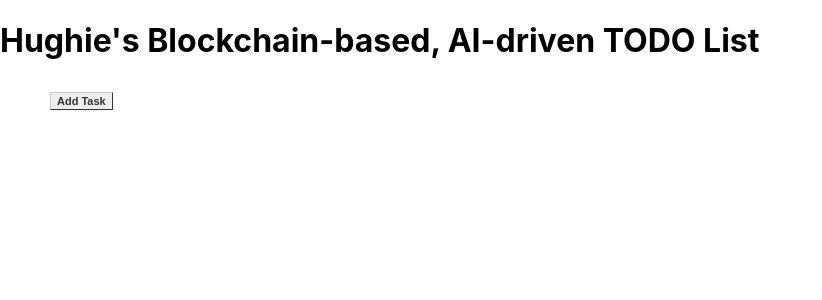
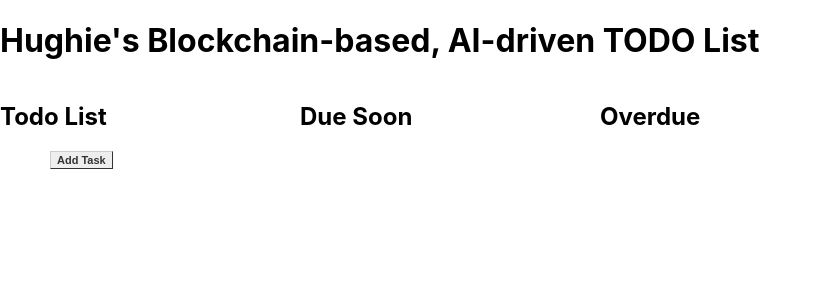
Before and after one commit to hughie-coles/todo-app, a React (Create React App) app: page / in a window 1280 px wide. Shown: the top 300 px of the page, without its empty margins (0-822 px from the left). Built offline with nearby package versions, Linux system fonts and the light colour scheme.

Commit message:
Add overdue and due soon pannels

```diff
--- a/src/App.js
+++ b/src/App.js
@@ -1,10 +1,10 @@
 import './App.css';
 import React from 'react';
 import {Route, Switch} from 'react-router';
-import Listing from './components/listview/Listing';
 import Edit from './components/shared/Edit';
 import { BrowserRouter } from 'react-router-dom';
 import Header from './components/Header';
+import Dashboard from './components/Dashboard'
 
 function App() {
 
@@ -37,7 +37,7 @@ function App() {
                                                           return <Edit {...p} isCopy={true} /> }
                                                   }/>
           <Route path='/create' render={() => <Edit cards={cards} updateCards={updateCardsWithStorage} /> }  />
-          <Route path='/' render={() => <Listing cards={cards} updateCards={updateCardsWithStorage} /> } />
+          <Route path='/' render={() => <Dashboard cards={cards} updateCards={updateCardsWithStorage} /> } />
       </Switch>
     </BrowserRouter>
   )
--- /dev/null
+++ b/src/components/Dashboard.js
@@ -0,0 +1,32 @@
+import Listing from './listview/Listing';
+
+const sortCardsByDateAsc = (cards) => {
+    return cards.sort( (a,b) => new Date(a.dueDate) - new Date(b.dueDate));
+}
+
+const dueInLessThanAWeek = (cards) => {
+    return cards.filter(card => {
+        const today = new Date();
+        const parsedDueDate = new Date(card.dueDate);
+        const weekMinusSevenDays = new Date(parsedDueDate).setDate(parsedDueDate.getDate() - 7);
+        console.log(parsedDueDate);
+        console.log(weekMinusSevenDays);
+        return ( (parsedDueDate - today) >= 0) && ( today - weekMinusSevenDays >= 0) && card.status !== "completed";
+    });
+}
+
+const overdueItems = (cards) => {
+    return cards.filter(card => card.status !== "completed" && ((new Date(card.dueDate) - new Date()) <  0 ));
+}
+
+const Dashboard = (props) => {
+    return (
+    <div style={ { display: "flex", flexDirection: "row" } }>
+        <Listing listTitle={"Todo List"} cards={ sortCardsByDateAsc(props.cards) } updateCards={props.updateCardsWithStorage} />
+        <Listing  listTitle={"Due Soon"} cards={ dueInLessThanAWeek(props.cards) } updateCards={props.updateCardsWithStorage} hideButton={true} />
+        <Listing  listTitle={"Overdue"} cards={ overdueItems(props.cards) } updateCards={props.updateCardsWithStorage} hideButton={true} />
+    </div>
+    )
+}
+
+export default Dashboard;
--- a/src/components/listview/Card.js
+++ b/src/components/listview/Card.js
@@ -26,6 +26,7 @@ function Card(props){
             <p>Due Date: { formatDate(props.dueDate)}</p>
             <p>Status: {props.status}</p>
             <p>{props.description}</p>
+
             <button onClick={ () => goToPage("/edit/" + props.id)} className="button">Edit</button>
             <button onClick={ () => goToPage("/copy/" + props.id)} className="button">Copy</button>
             <button onClick={ () => {
--- a/src/components/listview/Listing.css
+++ b/src/components/listview/Listing.css
@@ -16,6 +16,6 @@ li > div {
   border: 1px grey solid;
   border-radius: 5px;
   padding: 0 20px 20px 20px;
-  width: 400px;
+  /* width: 400px; */
   background: #f5f5f5;
 }
--- a/src/components/listview/Listing.js
+++ b/src/components/listview/Listing.js
@@ -11,14 +11,17 @@ function Listing(props){
         history.push('/create');
     }
 
-    const items = props.cards.sort( (a,b) => new Date(a.dueDate) - new Date(b.dueDate)).map( card => <li key={card.id}><Card updateCards={props.updateCards} cards={props.cards} id={card.id} name={card.name} status={card.status} dueDate={card.dueDate} description={card.description} /></li>)
+    const items = props.cards.map( card => <li key={card.id}><Card updateCards={props.updateCards} cards={props.cards} id={card.id} name={card.name} status={card.status} dueDate={card.dueDate} description={card.description} /></li>)
     return (
-        <>
-            <ul>
-                {items}
-            </ul>
-            <button onClick={goToCreate} className="button" style={ {margin: "10px 0 40px 50px"} }>Add Task</button>
-        </>
+        <div>
+            <h2>{props.listTitle}</h2>
+            <div style={ {minWidth: "300px"} }>
+                <ul>
+                    {items}
+                </ul>
+                    <button onClick={goToCreate} className="button" style={ {margin: "10px 0 40px 50px", display: props.hideButton ? "none": "inherit"} }>Add Task</button>
+            </div>
+        </div>
         )
 }
 
```
Also changed, not shown: 1 other file (tests, documents, lock files or other folders).
